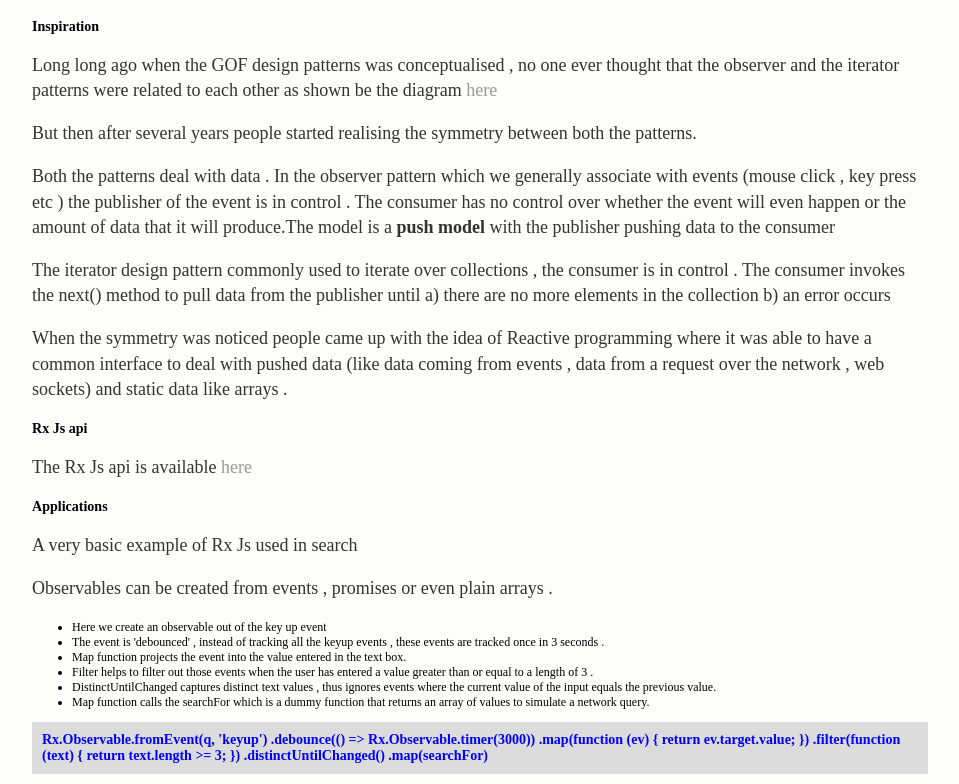
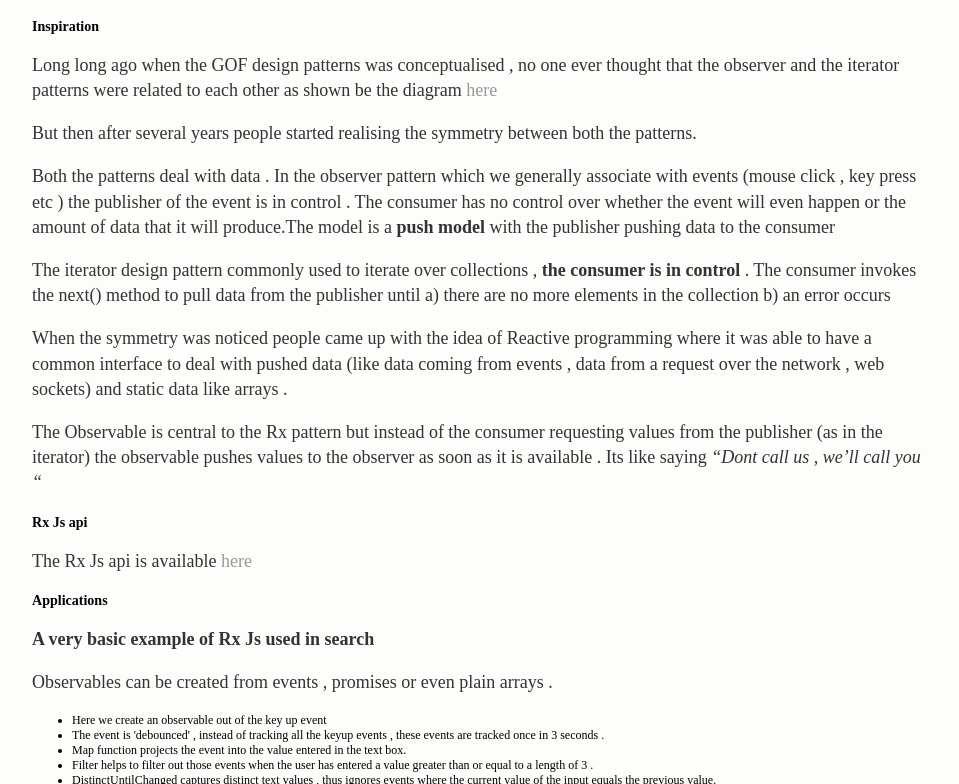
Before and after one commit to Preethas/Preethas.github.io, a Jekyll site: the page built from _posts/2017-07-01-rx-js-demystified.md, in a window 1280 px wide and 1400 px high, scrolled down 455 px. Shown: the top 784 px of the window, without its empty margins (160-1119 px from the left). Built offline with Jekyll 4.4.1, drawn with Linux system fonts in a browser that asks for light colours; some of the changed text lies outside the part shown; grey boxes are pictures that could not be loaded.

Commit message:
Update 2017-07-01-rx-js-demystified.md

```diff
--- a/_posts/2017-07-01-rx-js-demystified.md
+++ b/_posts/2017-07-01-rx-js-demystified.md
@@ -20,10 +20,12 @@ But then after several years people started realising the symmetry between both
 
 Both the patterns deal with data . In the observer pattern which we generally associate with events (mouse click , key press etc ) the publisher of the event is in control . The consumer has no control over whether the event will even happen or the amount of data that it will produce.The model is a <b> push model </b> with the publisher pushing data to the consumer
 
-The iterator design pattern commonly used to iterate over collections , the consumer is in control . The consumer invokes the next() method to pull data from the publisher until a) there are no more elements in the collection b) an error occurs
+The iterator design pattern commonly used to iterate over collections , <b> the consumer is in control </b> . The consumer invokes the next() method to pull data from the publisher until a) there are no more elements in the collection b) an error occurs
 
 When the symmetry was noticed people came up with the idea of Reactive programming where it was able to have a common interface to deal with pushed data (like data coming from events , data from a request over the network , web sockets)
 and static data like arrays .
+
+The Observable is central to the Rx pattern but instead of the consumer requesting values from the publisher (as in the iterator) the observable pushes values to the observer as soon as it is available . Its like saying <i> "Dont call us , we'll call you " </i>
 
 <h3> Rx Js api </h3>
 
@@ -31,7 +33,7 @@ The Rx Js api is available <a href="https://www.learnrxjs.io">here</a>
 
 <h3> Applications </h3>
 
-A very basic example of Rx Js used in search
+<b> A very basic example of Rx Js used in search </b>
 
 Observables can be created from events , promises or even plain arrays .
 <ul>
@@ -58,7 +60,7 @@ Rx.Observable.fromEvent(q, 'keyup')
 
 
 
-Autocomplete using switchMap
+<b> Autocomplete using switchMap </b>
 
 Problems while implementing an autocomplete
 
```
Also changed, not shown: other parts of _posts/2017-07-01-rx-js-demystified.md (+2 -2 lines).
